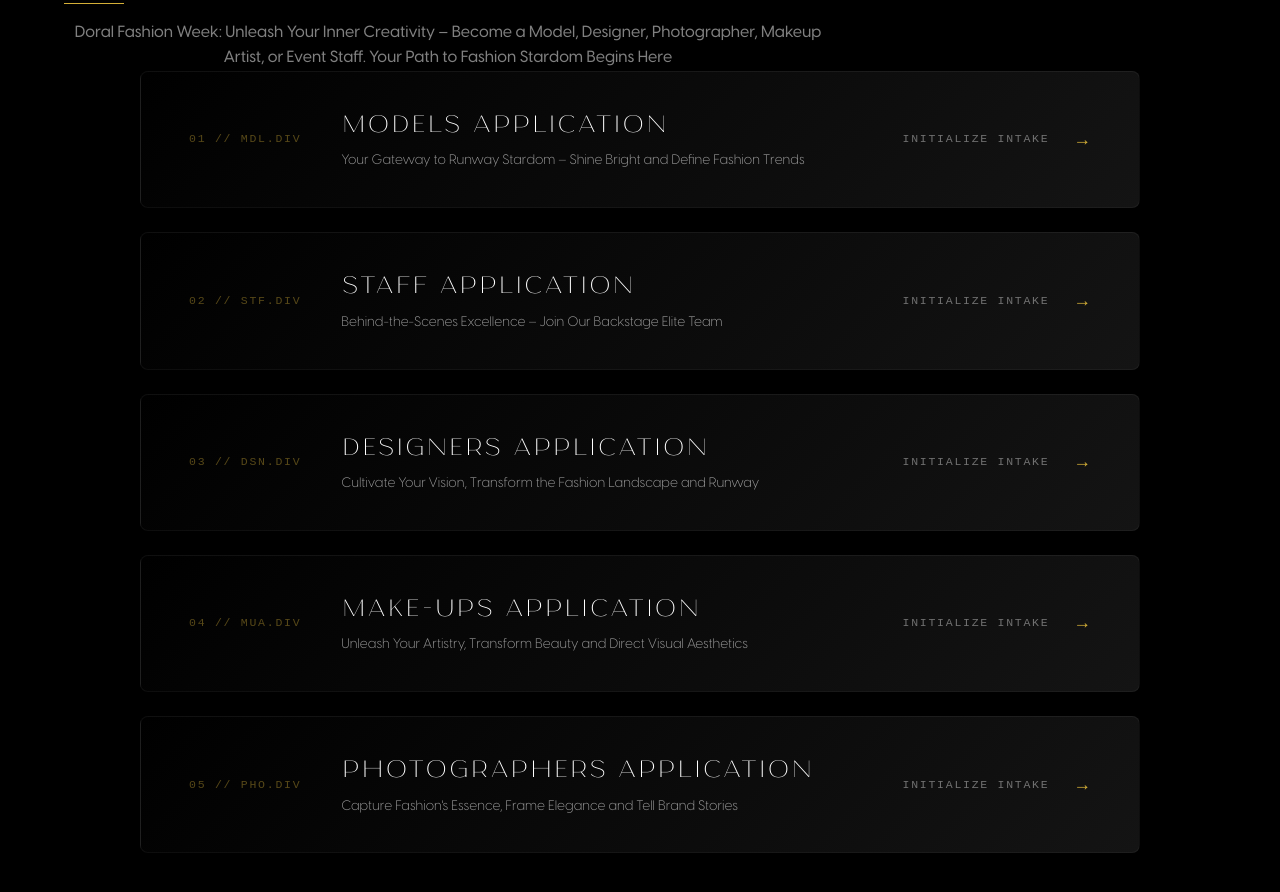
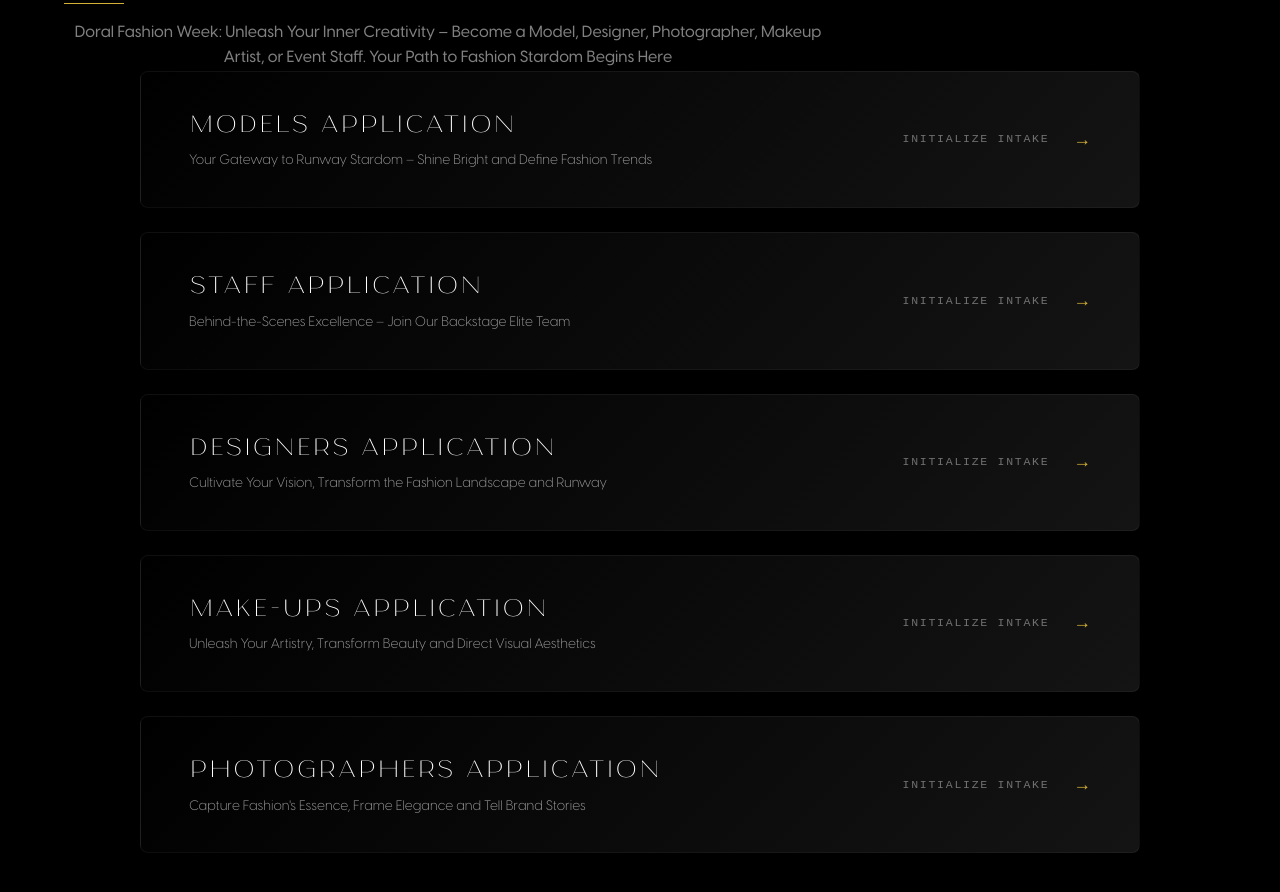
Before and after one commit to josmito93-debug/doral-fashion-week, a Next.js app: page / in a window 1280 px wide. Shown: the part 1860-2752 px from the top of the page. Built offline with nearby package versions, Linux system fonts and the light colour scheme; no server answers.

Commit message:
fix: remove row-hud labels (01 // MDL.DIV, etc.) from all application rows

```diff
--- a/src/app/page.tsx
+++ b/src/app/page.tsx
@@ -137,7 +137,6 @@ export default function Home() {
             {/* Model Application Row */}
             <Link href="/apply/model" className="app-row-btn">
               <div className="app-row-left">
-                <div className="app-row-hud">01 // MDL.DIV</div>
                 <div>
                   <span className="app-row-title">Models Application</span>
                   <span className="app-row-desc">Your Gateway to Runway Stardom – Shine Bright and Define Fashion Trends</span>
@@ -152,7 +151,6 @@ export default function Home() {
             {/* Staff Application Row */}
             <Link href="/apply/staff" className="app-row-btn">
               <div className="app-row-left">
-                <div className="app-row-hud">02 // STF.DIV</div>
                 <div>
                   <span className="app-row-title">Staff Application</span>
                   <span className="app-row-desc">Behind-the-Scenes Excellence – Join Our Backstage Elite Team</span>
@@ -167,7 +165,6 @@ export default function Home() {
             {/* Designer Application Row */}
             <Link href="/apply/designer" className="app-row-btn">
               <div className="app-row-left">
-                <div className="app-row-hud">03 // DSN.DIV</div>
                 <div>
                   <span className="app-row-title">Designers Application</span>
                   <span className="app-row-desc">Cultivate Your Vision, Transform the Fashion Landscape and Runway</span>
@@ -182,7 +179,6 @@ export default function Home() {
             {/* Makeup Application Row */}
             <Link href="/apply/makeup" className="app-row-btn">
               <div className="app-row-left">
-                <div className="app-row-hud">04 // MUA.DIV</div>
                 <div>
                   <span className="app-row-title">Make-Ups Application</span>
                   <span className="app-row-desc">Unleash Your Artistry, Transform Beauty and Direct Visual Aesthetics</span>
@@ -197,7 +193,6 @@ export default function Home() {
             {/* Photographer Application Row */}
             <Link href="/apply/photographer" className="app-row-btn">
               <div className="app-row-left">
-                <div className="app-row-hud">05 // PHO.DIV</div>
                 <div>
                   <span className="app-row-title">Photographers Application</span>
                   <span className="app-row-desc">Capture Fashion's Essence, Frame Elegance and Tell Brand Stories</span>
```
